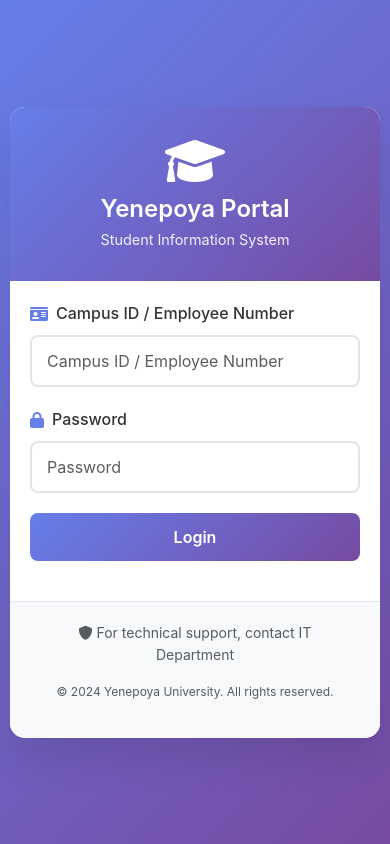
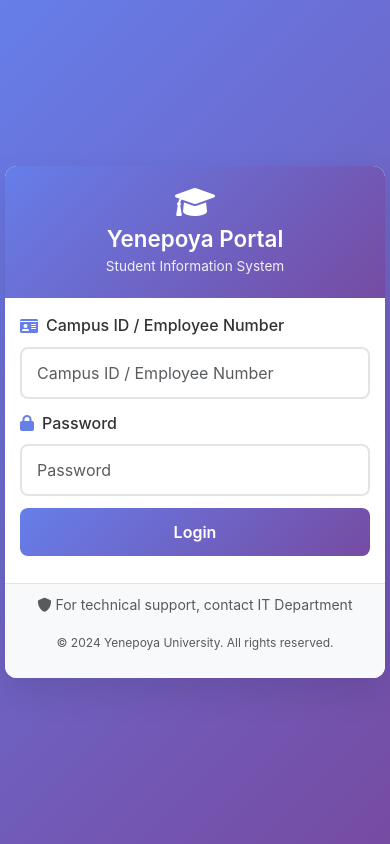
Before and after one commit to HamoodAyoob/student-potral, a Django app: page /login/ in a window 390 px wide. Run offline with Django 4.2, Linux system fonts and the light colour scheme; data that the repository does not hold is empty; some libraries are stand-ins or nearby versions.

Commit message:
Modifiied login.html

```diff
--- a/templates/login.html
+++ b/templates/login.html
@@ -84,25 +84,29 @@
 
 <style>
 .login-container {
-    min-height: 100vh;
+    height: 100vh;
     background: linear-gradient(135deg, #667eea 0%, #764ba2 100%);
     display: flex;
     align-items: center;
     justify-content: center;
-    padding: 20px;
+    padding: 10px;
+    overflow: hidden;
 }
 
 .login-wrapper {
     width: 100%;
-    max-width: 400px;
+    max-width: 380px;
 }
 
 .login-card {
     background: white;
-    border-radius: 15px;
-    box-shadow: 0 20px 40px rgba(0,0,0,0.1);
+    border-radius: 12px;
+    box-shadow: 0 15px 35px rgba(0,0,0,0.1);
     overflow: hidden;
     animation: slideUp 0.6s ease-out;
+    max-height: 95vh;
+    display: flex;
+    flex-direction: column;
 }
 
 @keyframes slideUp {
@@ -118,34 +122,36 @@
 
 .login-header {
     background: linear-gradient(135deg, #667eea 0%, #764ba2 100%);
-    padding: 40px 30px;
+    padding: 25px 25px;
     text-align: center;
     color: white;
+    flex-shrink: 0;
 }
 
 .logo-container .logo-icon {
-    font-size: 3rem;
-    margin-bottom: 10px;
+    font-size: 2.5rem;
+    margin-bottom: 8px;
 }
 
 .logo-container h1 {
-    font-size: 1.8rem;
+    font-size: 1.6rem;
     font-weight: 600;
     margin: 0;
 }
 
 .logo-container .subtitle {
-    font-size: 0.9rem;
+    font-size: 0.85rem;
     opacity: 0.9;
-    margin: 5px 0 0 0;
+    margin: 3px 0 0 0;
 }
 
 .login-body {
-    padding: 30px;
+    padding: 20px 25px;
+    flex: 1;
 }
 
 .form-group {
-    margin-bottom: 20px;
+    margin-bottom: 15px;
 }
 
 .form-label {
@@ -196,10 +202,11 @@
 }
 
 .login-footer {
-    padding: 20px 30px;
+    padding: 15px 25px;
     background: #f8f9fa;
     text-align: center;
     border-top: 1px solid #e1e5e9;
+    flex-shrink: 0;
 }
 
 .login-footer .smaller {
@@ -208,19 +215,31 @@
 
 @media (max-width: 480px) {
     .login-container {
-        padding: 10px;
+        padding: 5px;
     }
 
     .login-header {
-        padding: 30px 20px;
+        padding: 20px 15px;
     }
 
     .login-body {
-        padding: 20px;
+        padding: 15px;
+    }
+
+    .login-footer {
+        padding: 10px 15px;
+    }
+
+    .logo-container .logo-icon {
+        font-size: 2rem;
     }
 
     .logo-container h1 {
-        font-size: 1.5rem;
+        font-size: 1.4rem;
+    }
+
+    .form-group {
+        margin-bottom: 12px;
     }
 }
 </style>
```
Also changed, not shown: 1 other file.
